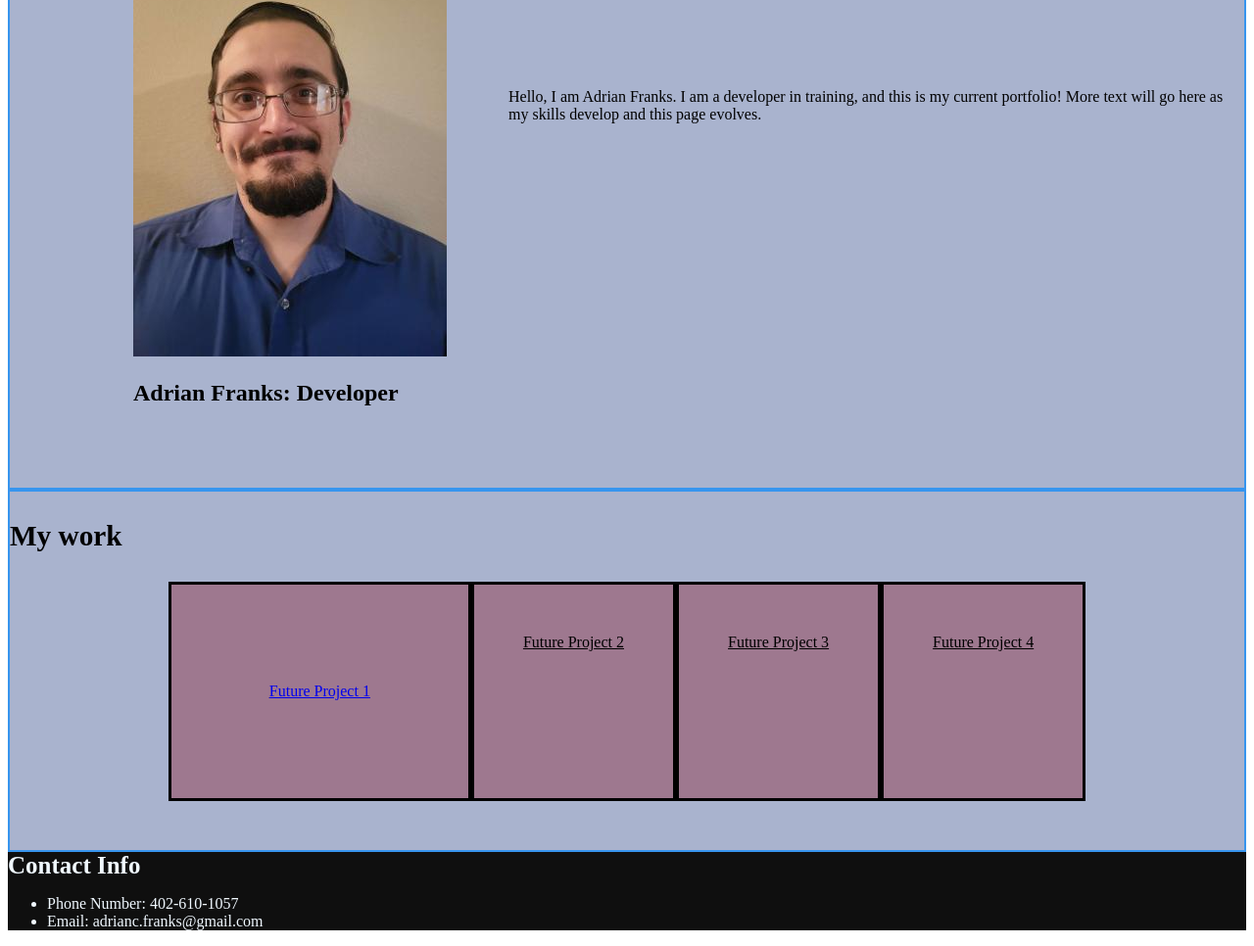
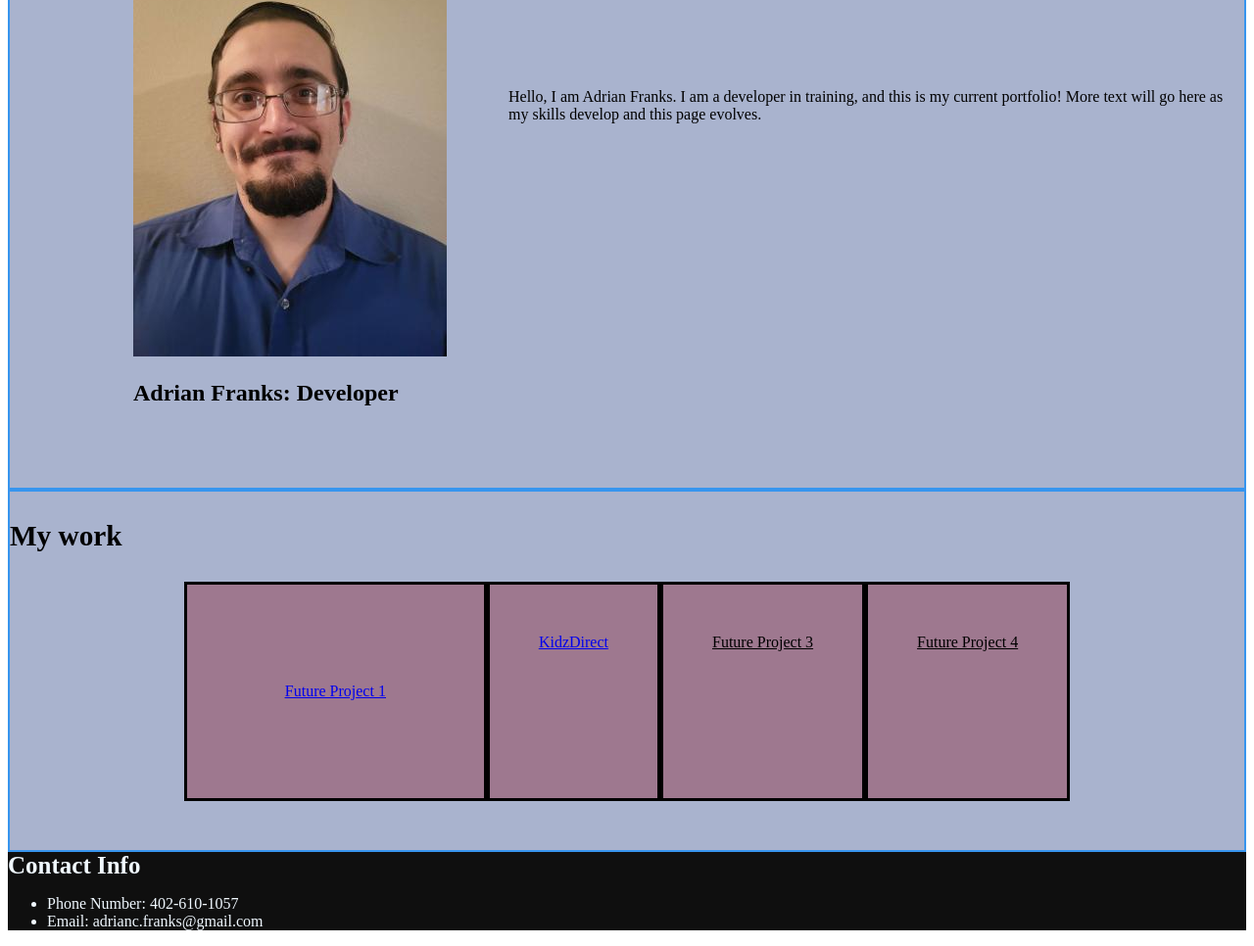
Before and after one commit to ACFcoding/Current-Portfolio, a plain HTML site: page index.html in a window 1280 px wide. Shown: the part 266-1232 px from the top of the page at 98% size. Drawn offline with Linux system fonts and the light colour scheme.

Commit message:
Added project

```diff
--- a/index.html
+++ b/index.html
@@ -36,7 +36,7 @@
     <h3>My work</h3>
     <section class="entries">
         <article class="e1"><a href="https://github.com/ACFcoding/Current-Portfolio">Future Project 1</a></article>
-        <article class="e2">Future Project 2</article>
+        <article class="e2"><a href="https://github.com/Walter-Conwell/parentSchedulingApp">KidzDirect</a></article>
         <article class="e3">Future Project 3</article>
         <article class="e4">Future Project 4</article>
     </section>
```
